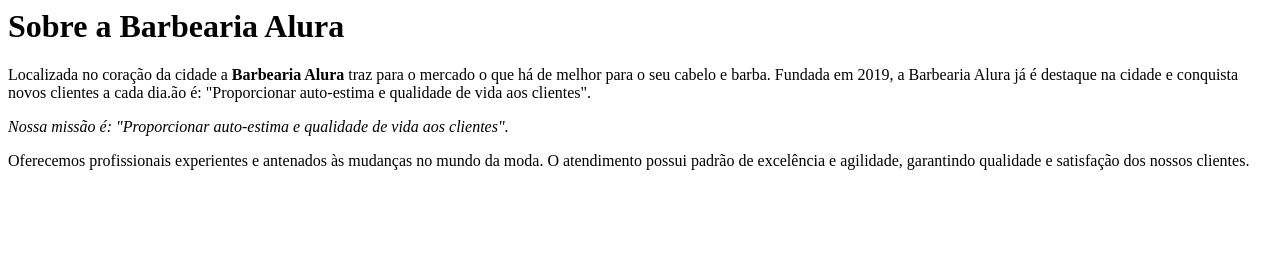
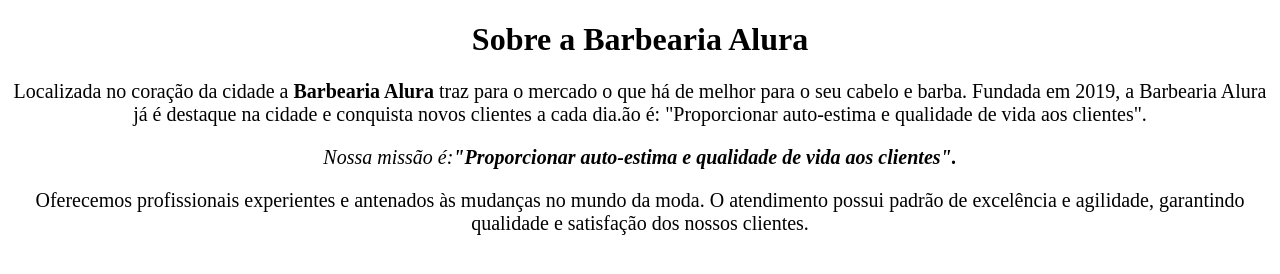
Before and after one commit to patricioinocencio/2front23, a plain HTML site: page index.html in a window 1280 px wide. Drawn offline with Linux system fonts and the light colour scheme.

Commit message:
Add files via upload

```diff
--- a/index.html
+++ b/index.html
@@ -1,12 +1,30 @@
-<h1>Sobre a Barbearia Alura</h1>
+<!DOCTYPE html>
+<html	lang="pt-br">
+	<head>
+		<meta charset="UTF-8">
+	    <title>Barbearia DEV System</title>
+	<link rel="stylesheet" href="style.css">
 
-	Localizada no coração da cidade a <strong>Barbearia Alura</strong> traz para o mercado o que há de melhor para o seu cabelo e barba. Fundada em 2019, a Barbearia Alura já é destaque na cidade e conquista novos clientes a cada dia.ão é: "Proporcionar auto-estima e qualidade de vida aos clientes".
-</p>
+	   <style>
+	       p{
+	        font-size: 20px;
+	       }
+	   </style>
 
-<p>
-	<em>Nossa missão é: "Proporcionar auto-estima e qualidade de vida aos clientes".</em>
-</p>
+	</head>
+	<body>
+		<h1 style="text-align: center">Sobre a Barbearia Alura</h1>
 
-<p>
-	Oferecemos profissionais experientes e antenados às mudanças no mundo da moda. O atendimento possui padrão de excelência e agilidade, garantindo qualidade e satisfação dos nossos clientes.
-</p>
+		<p style="text-align: center">
+			Localizada no coração da cidade a <strong>Barbearia Alura</strong> traz para o mercado o que há de melhor para o seu cabelo e barba. Fundada em 2019, a Barbearia Alura já é destaque na cidade e conquista novos clientes a cada dia.ão é: "Proporcionar auto-estima e qualidade de vida aos clientes".
+		</p>
+
+		<p style="font-size:20px; text-align: center">
+			<em>Nossa missão é:<strong>"Proporcionar auto-estima e qualidade de vida aos clientes".</strong></em>
+		</p>
+
+		<p style="text-align: center">
+			Oferecemos profissionais experientes e antenados às mudanças no mundo da moda. O atendimento possui padrão de excelência e agilidade, garantindo qualidade e satisfação dos nossos clientes.
+		</p>
+	</body>
+</html>
```
